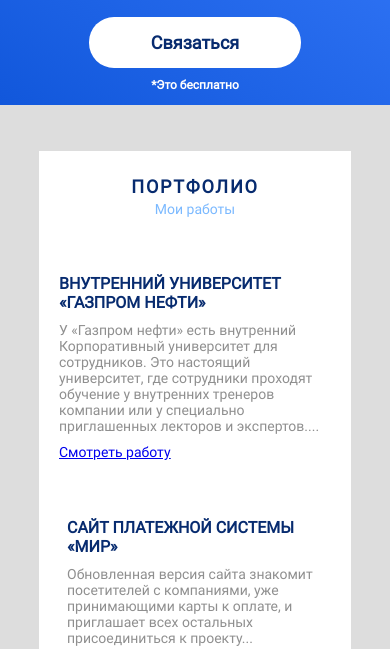
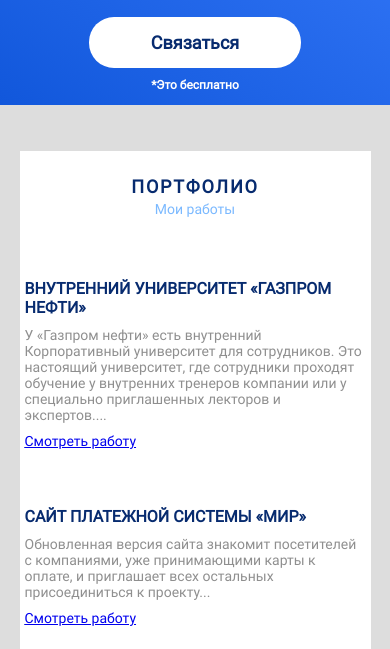
Before and after one commit to AlexeyKostylev/AlexeyKostylev.github.io, a plain HTML site: page index.html in a window 390 px wide. Shown: the part 195-844 px from the top of the page. Drawn offline with Linux system fonts and the light colour scheme.

Commit message:
Add files via upload

```diff
--- a/css/style.css
+++ b/css/style.css
@@ -334,11 +334,19 @@
         flex-direction: column;
         padding: 0 20px;
     }
+    .content {
+        width: 90%;
+    }
     .content_1 {
         width: 100%;
+        margin: 0;
     }
     .content_2 {
         width: 100%;
+        margin: 0;
+    }
+    .content_text {
+        padding: 5px;
     }
     .name {
         color: #fefefe;
@@ -351,7 +359,7 @@
         justify-content: space-around;
     }
 }
-@media (max-width:850px) {
+@media (max-width:550px) {
     .about_me {
         display: none;
     }
```
